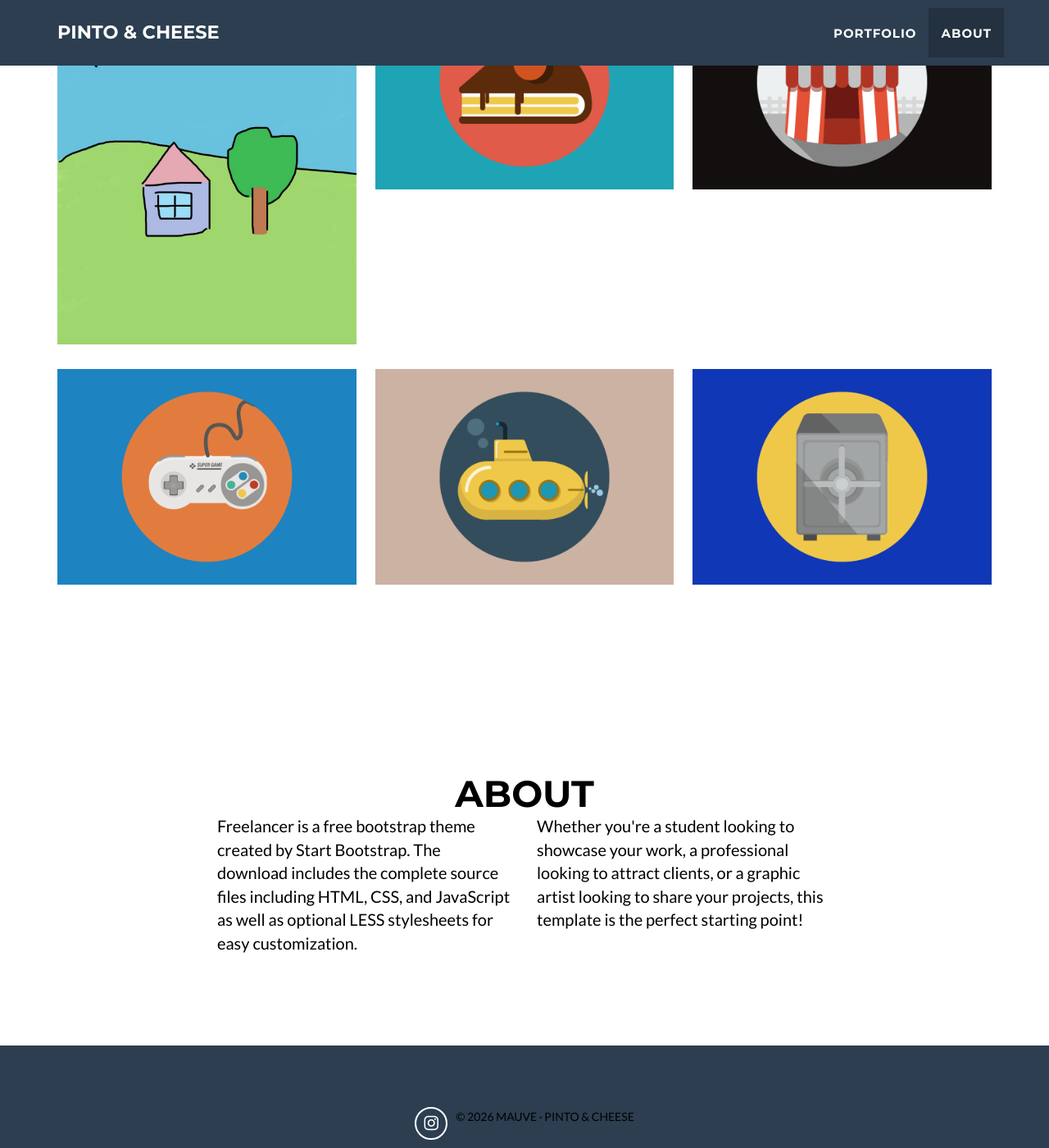
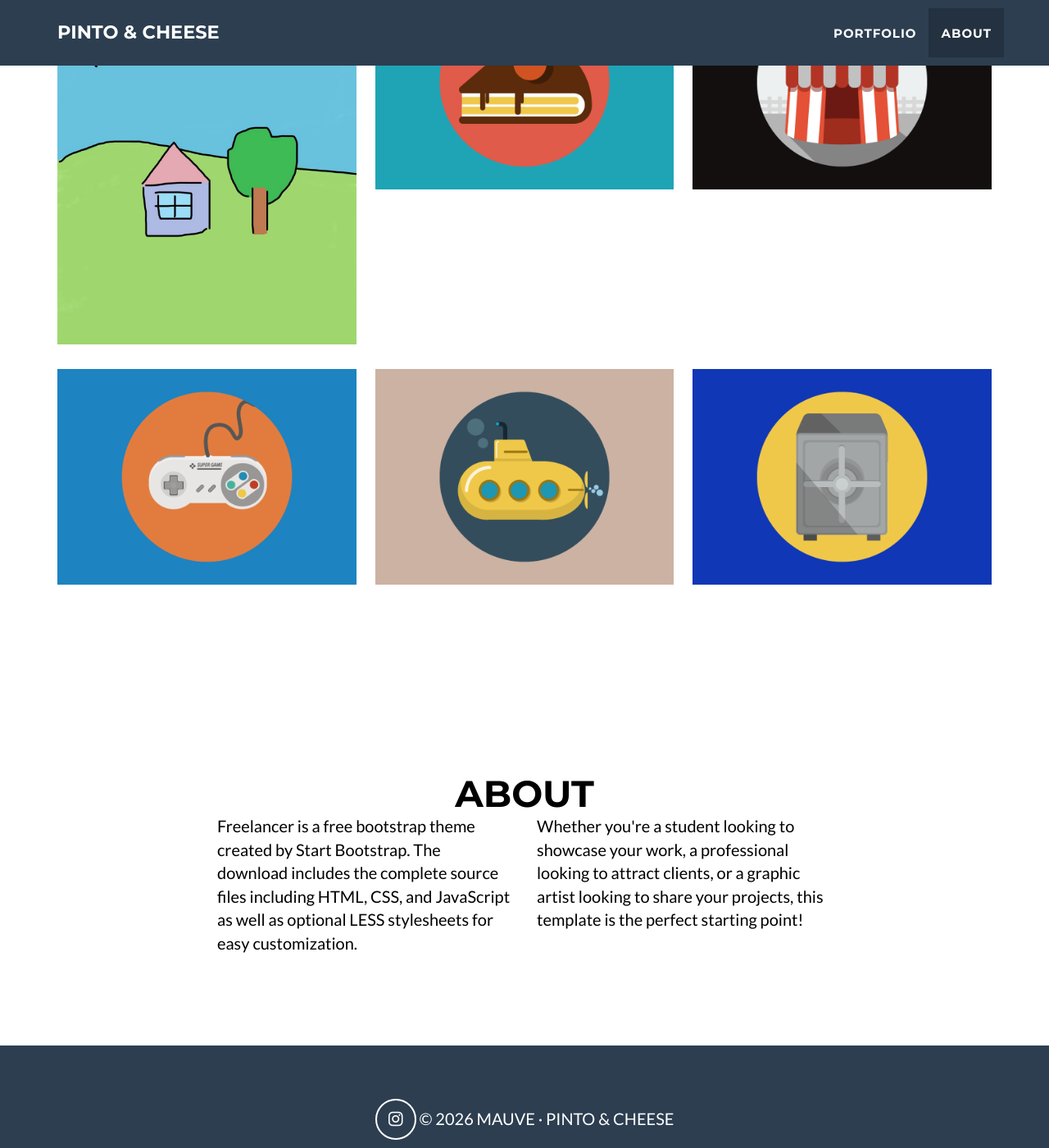
Before and after one commit to pintocheese/pintocheese.github.io, a Jekyll site: the page built from _posts/2014-07-18-project-1.markdown, in a window 1280 px wide and 1400 px high, scrolled down 2066 px. Shown: the whole window at 82% size. Built offline with Jekyll 4.4.1, drawn with Linux system fonts in a browser that asks for light colours.

Commit message:
Update custom.css

```diff
--- a/assets/css/custom.css
+++ b/assets/css/custom.css
@@ -6,33 +6,3 @@ section.success,
   background-color: #ffffff !important;
   color: #000000 !important;
 }
-
-/* Footer 한 줄 중앙 정렬 + 아이콘 동그라미 */
-.footer-line {
-  display: flex;
-  align-items: center;
-  justify-content: center;
-  flex-wrap: wrap; /* 화면 좁으면 줄 바꿈 */
-  gap: 10px;       /* 아이콘과 저작권 간격 */
-  margin: 10px 0;
-}
-
-.btn-social {
-  width: 40px;
-  height: 40px;
-  border-radius: 50%;
-  display: inline-flex;
-  align-items: center;
-  justify-content: center;
-  font-size: 20px;
-  text-decoration: none;
-}
-
-.btn-social i {
-  line-height: 1;
-}
-
-.footer-line span {
-  font-size: 14px;
-  color: #000; /* 필요시 컬러 변경 */
-}
```
